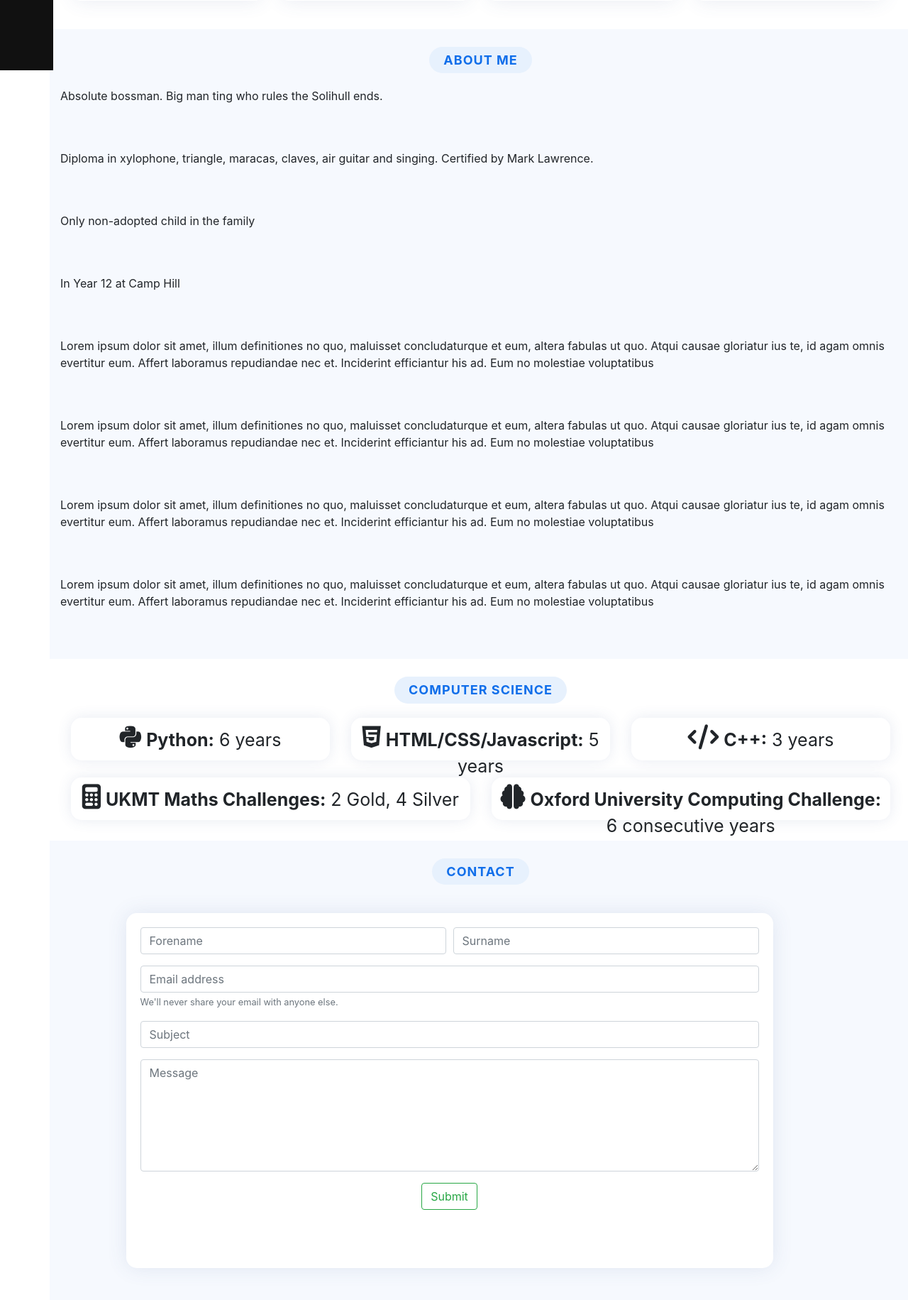
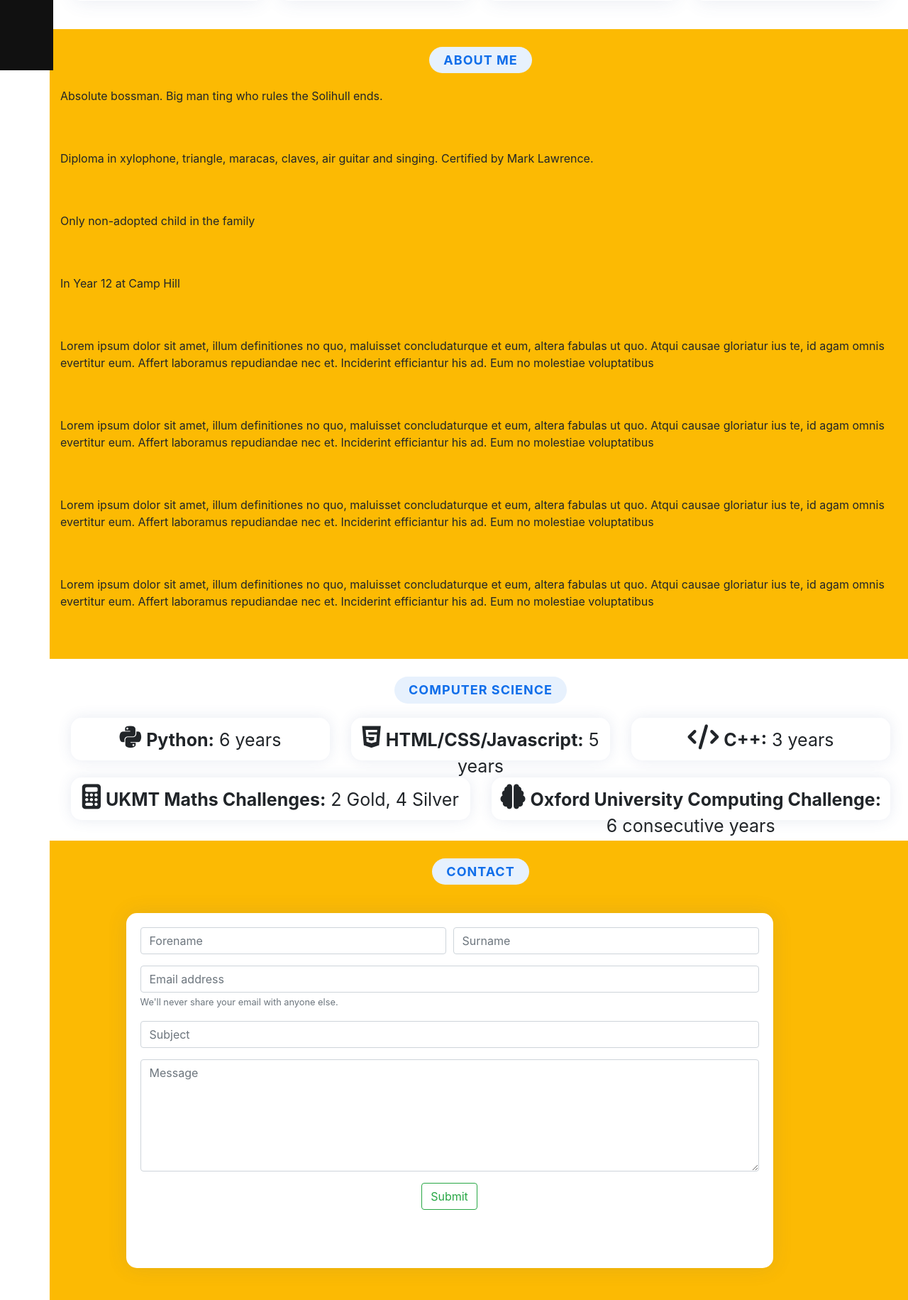
Before and after one commit to K-Mehanna/Portfolio-Website, a Flask app: page /vert in a window 1280 px wide. Shown: the part 701-2532 px from the top of the page at 71% size. Run offline with Flask 2, Linux system fonts and the light colour scheme; some libraries are stand-ins or nearby versions.

Commit message:
Update vert.css

```diff
--- a/static/vert.css
+++ b/static/vert.css
@@ -126,7 +126,7 @@ h1 {
 .main {
     margin-left: 70px; /* Same as the width of the sidebar */
     padding: 5px 10px 5px 15px;
-    background-color: #f6f9fe;
+    background-color: #fcba03;
 }
 
 
```
